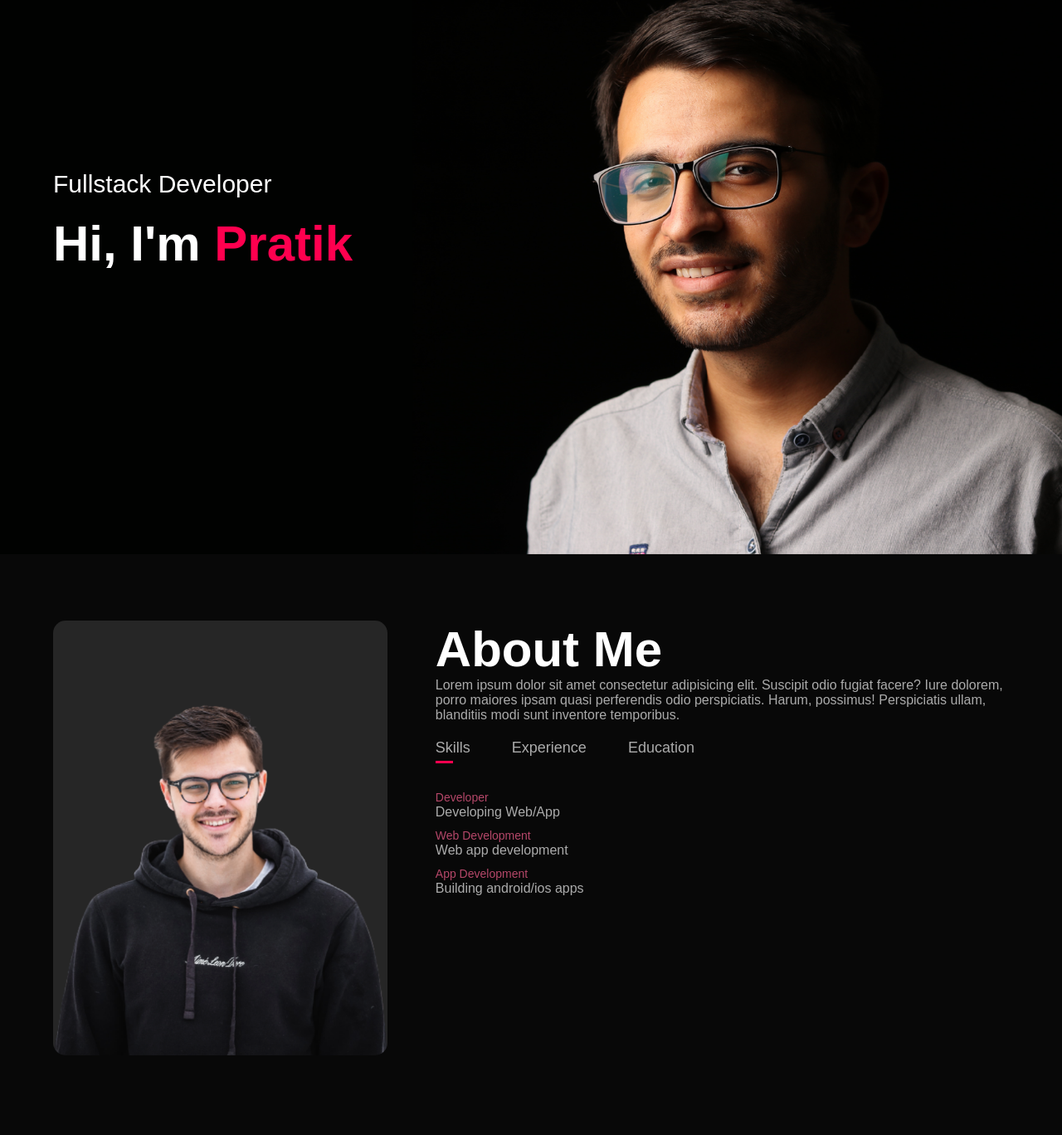
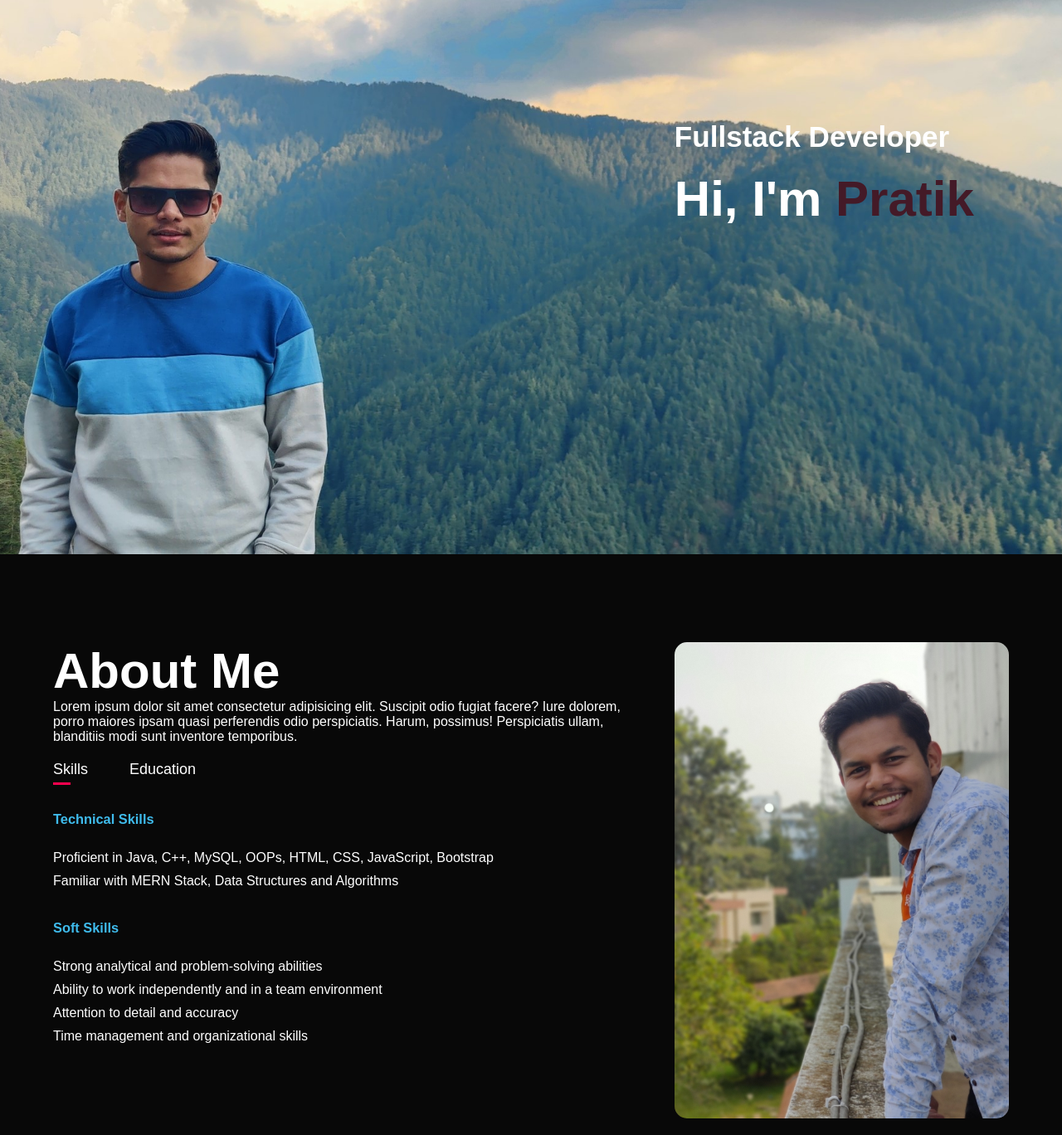
Before and after one commit to pratikdongre31/PortfolioWebsite, a plain HTML site: page index.html in a window 1280 px wide. Shown: the part 132-1500 px from the top of the page at 83% size. Drawn offline with Linux system fonts and the light colour scheme.

Commit message:
Second Commit

```diff
--- a/index.html
+++ b/index.html
@@ -11,7 +11,6 @@
         <div id="header">
             <div class="container">
                 <nav>
-                    <img src="images/logo.png">
                     <ul>
                         <li><a href="#">Home</a></li>
                         <li><a href="#">About</a></li>
@@ -21,7 +20,7 @@
                     </ul>
                 </nav>
                 <div class="header-text">
-                    <p>Fullstack Developer</p>
+                    <h3><p>Fullstack Developer</p></h3>
                     <h1>Hi, I'm <span>Pratik</span></h1>
                 </div>
             </div>
@@ -30,9 +29,6 @@
         <div id="about">
             <div class="container">
                 <div class="row">
-                    <div class="about-col-1">
-                        <img src="images/user.png" alt="">
-                    </div>
                     <div class="about-col-2">
                         <h1 class="sub-title">About Me</h1>
                         <p>Lorem ipsum dolor sit amet consectetur adipisicing elit.
@@ -42,30 +38,37 @@
                                 blanditiis modi sunt inventore temporibus.</p>
                         <div class="tab-titles">
                             <p class="tab-links active-link" onclick="opentab('skills')">Skills</p>
-                            <p class="tab-links" onclick="opentab('experience')">Experience</p>
                             <p class="tab-links" onclick="opentab('education')">Education</p>
                         </div>
                         <div class="tab-contents active-tab" id="skills">
                             <ul>
-                                <li><span>Developer</span><br>Developing Web/App</li>
-                                <li><span>Web Development</span><br>Web app development</li>
-                                <li><span>App Development</span><br>Building android/ios apps</li>
-                            </ul>
-                        </div>
-                        <div class="tab-contents" id="experience">
-                            <ul>
-                                <li><span>2021-Current</span><br>Developing Web/App</li>
-                                <li><span>2019-2021</span><br>Web app development</li>
-                                <li><span>2016-2019</span><br>Building android/ios apps</li>
+                                <li><span><h3>Technical Skills</h3></span><br>
+                                    <ul>
+                                        <li>Proficient in Java, C++, MySQL, OOPs, HTML, CSS, JavaScript, Bootstrap</li>
+                                        <li>Familiar with MERN Stack, Data Structures and Algorithms</li>
+                                        <li></li>
+                                    </ul>
+                                </li><br>
+                                <li><span><h3>Soft Skills</h3></span><br>
+                                    <ul>
+                                        <li>Strong analytical and problem-solving abilities</li>
+                                        <li>Ability to work independently and in a team environment</li>
+                                        <li>Attention to detail and accuracy</li>
+                                        <li>Time management and organizational skills</li>
+                                    </ul>
+                                </li>
                             </ul>
                         </div>
                         <div class="tab-contents" id="education">
                             <ul>
-                                <li><span>Sept 2023 - Feb 2024</span><br>PGDAC from CDAC Bangalore</li>
-                                <li><span>2020 - 2022</span><br>M.Sc. IT from PRSU Raipur</li>
-                                <li><span>2017 - 2020</span><br>B.Sc. CS from Hemchand Yadav University, Durg</li>
+                                <li><span>Sept 2023 - Feb 2024</span><br>PG-DAC from CDAC</li>
+                                <li><span>2020 - 2022</span><br>M.Sc. IT from Pandit Ravishankar Shukla University</li>
+                                <li><span>2017 - 2020</span><br>B.Sc. CS from Hemchand Yadav University</li>
                             </ul>
                         </div>
+                    </div>
+                    <div class="about-col-1">
+                        <img src="images/user2.jpg" alt="">
                     </div>
                 </div>
             </div>
@@ -142,7 +145,7 @@
                             <a href="#"></a>
                             <a href="#"></a>
                         </div>
-                        <a href="images/my-cv.pdf" download class="btn btn2">Download CV</a>
+                        <a href="images/PratikResume.pdf" download class="btn btn2">Download CV</a>
                     </div>
                     <div class="contact-right">
                         <form>
@@ -159,22 +162,7 @@
             </div>
         </div>
 
-        <script>
-            var tablinks = document.getElementsByClassName("tab-links");
-            var tabcontents = document.getElementsByClassName("tab-contents");
-
-            function opentab(tabname){
-                for(tablink of tablinks){
-                    tablink.classList.remove("active-link");
-                }
-                for(tabcontent of tabcontents){
-                    tabcontent.classList.remove("active-tab");
-                }
-                event.currentTarget.classList.add("active-link");
-                document.getElementById(tabname).classList.add("active-tab");
-            }
-
-        </script>
+    <script src="script.js"></script>
 
     </body>
 </html>
--- /dev/null
+++ b/script.js
@@ -0,0 +1,13 @@
+var tablinks = document.getElementsByClassName("tab-links");
+var tabcontents = document.getElementsByClassNam("tab-contents");
+
+function opentab(tabname){
+    for(tablink of tablinks){
+        tablink.classList.remove("active-link");
+    }
+    for(tabcontent of tabcontents){
+        tabcontent.classList.remove("active-tab");
+    }
+    event.currentTarget.classList.add("active-link");
+    document.getElementById(tabname).classList.add("active-tab");
+}
--- a/style.css
+++ b/style.css
@@ -11,12 +11,12 @@ body{
 #header{
     width: 100%;
     height: 100vh;
-    background-image: url(images/background.png);
+    background-image: url(images/background1.jpg);
     background-size: cover;
     background-position: center;
 }
 .container{
-    padding: 0% 5%;
+    padding: 2% 5% 0% 5%;
 }
 nav{
     display: flex;
@@ -30,10 +30,10 @@ nav{
 nav ul li{
     display: inline-block;
     list-style: none;
-    margin: 0px 20px;
+    margin: 0px 40px;
 }
 nav ul li a{
-    color: #fff ;
+    color: black ;
     text-decoration: none;
     font-size: 18px;
     position: relative;
@@ -52,6 +52,7 @@ nav ul li a:hover::after{
 }
 .header-text{
     margin-top: 20%;
+    margin-left: 65%;
     font-size: 30px;
 }
 .header-text h1{
@@ -59,17 +60,20 @@ nav ul li a:hover::after{
     margin-top: 20px;
 }
 .header-text h1 span{
-    color: #ff004f;
+    color: #441a27;
 }
 /* -----------------about------------------- */
 #about{
     padding: 80px 0;
-    color: #ababab;
+    color: #fff;
 }
 .row{
     display: flex;
     justify-content: space-between;
     flex-wrap: wrap;
+}
+#skills h3{
+    color: #3fbbec;
 }
 .about-col-1{
     flex-basis: 35%;
```
Also changed, not shown: images/background.png (deleted), images/background1.jpg (added), images/logo.png (deleted), images/user.png (deleted), images/user1.jpg (added), images/user2.jpg (added), 2 other files.
